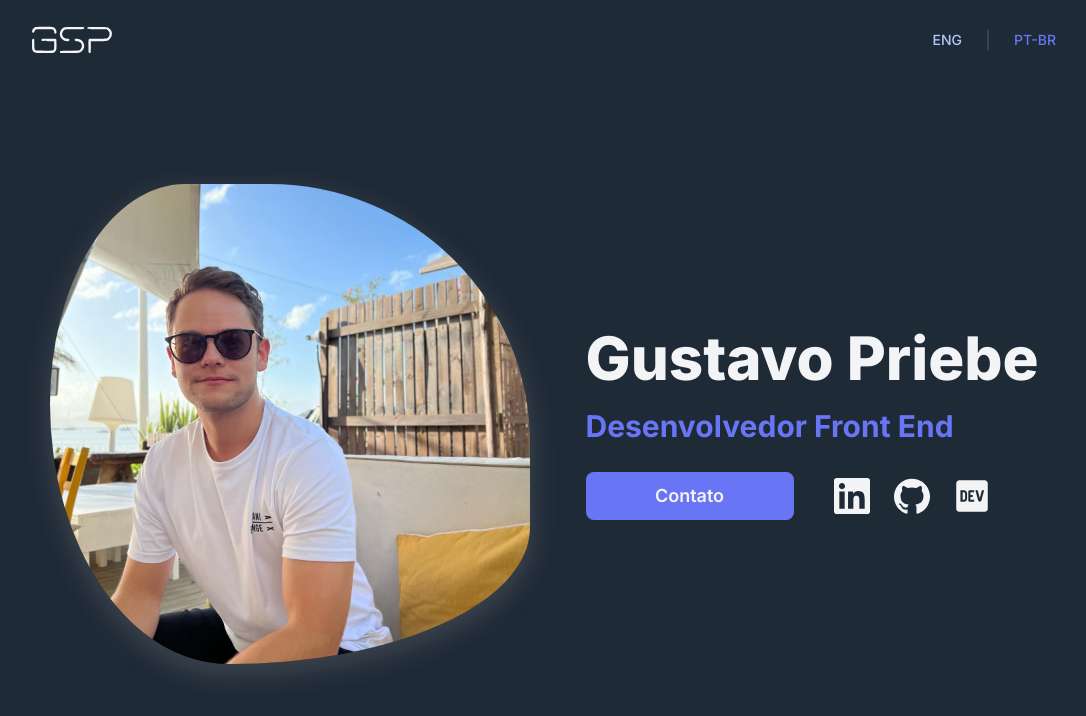
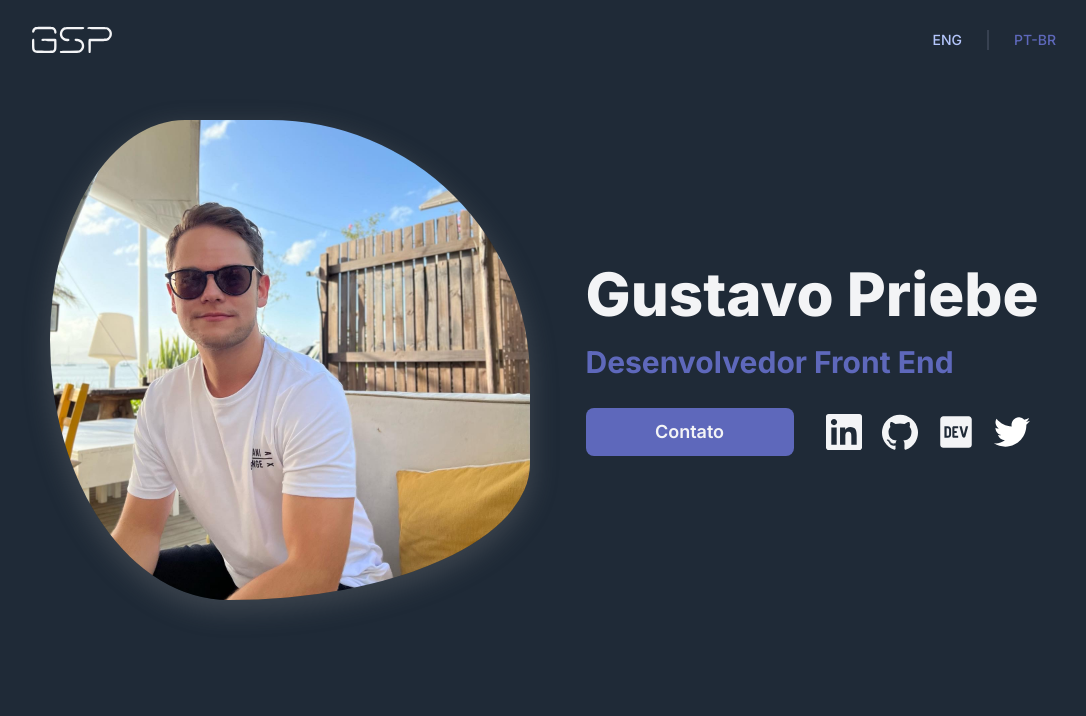
Before and after one commit to gustavospriebe/gustavospriebe.com, a React (Vite) app: page / in a window 1280 px wide. Shown: the top 716 px of the page, without its empty margins (96-1182 px from the left). Built offline with nearby package versions, Linux system fonts and the light colour scheme.

Commit message:
added twitter icon

```diff
--- /dev/null
+++ b/src/components/BlogPosts.jsx
@@ -0,0 +1,7 @@
+
+
+export function BlogPosts() {
+  return (
+    <div>BlogPosts</div>
+  )
+}
--- a/src/components/Hero.jsx
+++ b/src/components/Hero.jsx
@@ -3,6 +3,7 @@ import devto from "../assets/devto.svg";
 import github from "../assets/github.svg";
 import hero from "../assets/hero.jpg";
 import linkedin from "../assets/linkedin.svg";
+import twitter from "../assets/twitter.svg";
 import ModalEnglish from "./ModalEnglish";
 import ModalPortuguese from "./ModalPortugues";
 
@@ -10,7 +11,7 @@ function Hero({ language }) {
     const [modal, setModal] = useState(false);
 
     return (
-        <div className="xl:gap-30 xl:pt-18 flex flex-col items-center justify-center pt-12 lg:flex-row lg:gap-14 lg:pt-24 xl:pt-32 2xl:gap-60 2xl:pt-40">
+        <div className="xl:gap-30 flex flex-col items-center justify-center pt-12 lg:flex-row lg:gap-14 lg:pt-24 xl:pt-16 2xl:gap-60 2xl:pt-40">
             <img
                 src={hero}
                 alt="hero"
@@ -29,7 +30,7 @@ function Hero({ language }) {
                 {/* <h4 className="mb-7 w-full text-lg text-whiter">
                     {language === "en" ? "I'm a experienced " : "Desenvolvedor"}
                 </h4> */}
-                <div className="flex w-full flex-col items-center lg:flex-row lg:gap-10">
+                <div className="flex w-full flex-col items-center lg:flex-row lg:gap-8">
                     <button
                         onClick={() => setModal(!modal)}
                         className="button sm:text-lg"
@@ -41,7 +42,7 @@ function Hero({ language }) {
                     ) : (
                         <ModalPortuguese modal={modal} setModal={setModal} />
                     )}
-                    <div className="flex items-center justify-center gap-6">
+                    <div className="flex items-center justify-center gap-5">
                         <a
                             href="https://www.linkedin.com/in/gustavospriebe/"
                             target="_blank"
@@ -63,6 +64,13 @@ function Hero({ language }) {
                         >
                             <img src={devto} alt="" />
                         </a>
+                        <a
+                            href="https://twitter.com/gustavospriebe"
+                            target="_blank"
+                            className="hover-brightness"
+                        >
+                            <img src={twitter} alt="" />
+                        </a>
                     </div>
                 </div>
             </div>
--- a/src/global.css
+++ b/src/global.css
@@ -3,17 +3,9 @@
 @tailwind components;
 @tailwind utilities;
 
-:root {
-    --language-active: rgba(104, 117, 245, 1);
-    --language-inactive: rgba(180, 198, 252, 1);
-    --separator: rgba(55, 65, 81, 1);
-    --link-active: rgba(229, 231, 235, 1);
-    --link-inactive: rgba(156, 163, 175, 1);
-}
-
 @layer base {
     .language-active {
-        @apply hover-brightness cursor-pointer text-language-active;
+        @apply hover-brightness cursor-pointer text-header3;
     }
 
     .language-inactive {
@@ -25,9 +17,9 @@
     }
 
     .separator {
+        @apply border-separator border;
         width: 20px;
         height: 0px;
-        border: 1px solid var(--separator);
         transform: rotate(90deg);
     }
 
--- a/tailwind.config.cjs
+++ b/tailwind.config.cjs
@@ -7,13 +7,12 @@ module.exports = {
     theme: {
         extend: {
             colors: {
-                "language-active": "rgba(104, 117, 245, 1)",
                 "language-inactive": "rgba(180, 198, 252, 1)",
                 "link-active": "rgba(229, 231, 235, 1)",
                 "link-inactive": "rgba(156, 163, 175, 1)",
                 separator: "rgba(55, 65, 81, 1)",
                 background: "rgba(31, 42, 55, 1)",
-                header3: "rgba(104, 117, 245, 1)",
+                header3: "rgba(110, 120, 220, .8)",
                 whiter: "#f3f4f6",
             },
             fontFamily: {
```
Also changed, not shown: src/assets/twitter.svg (added).
